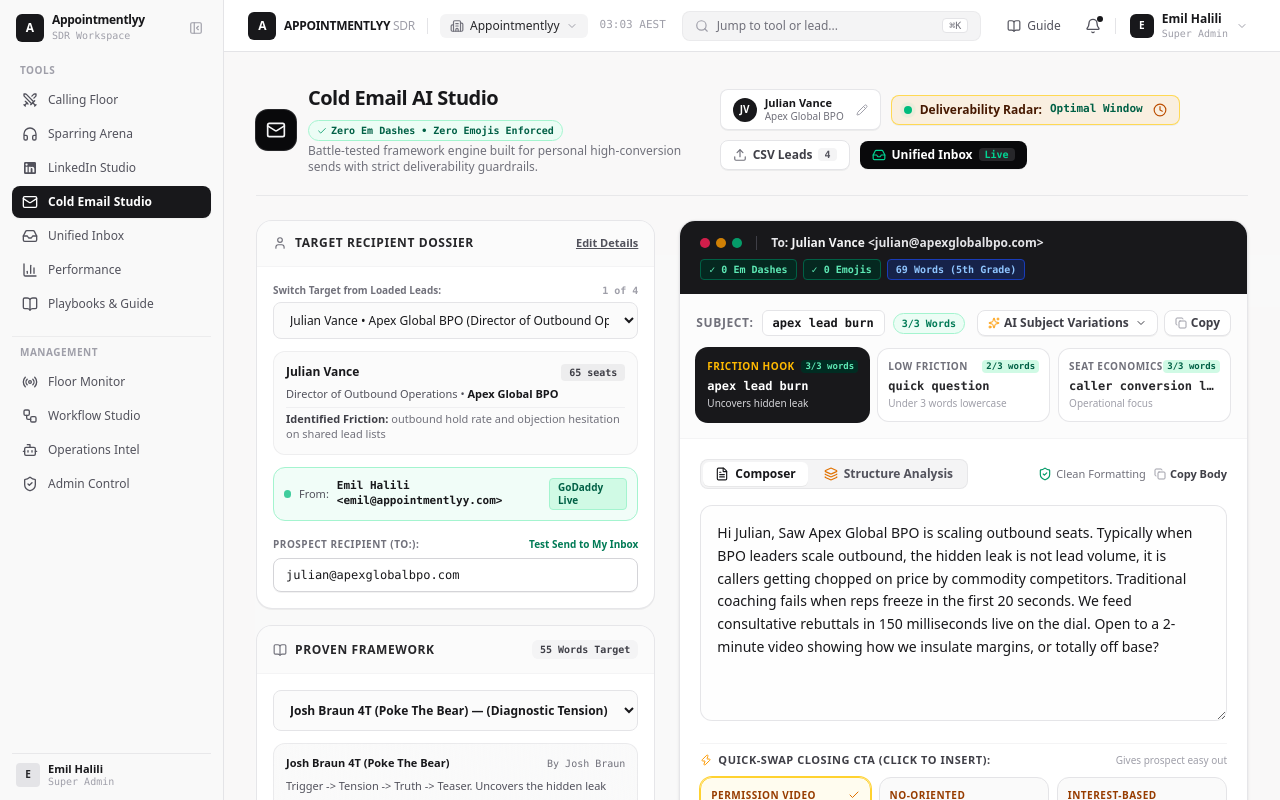
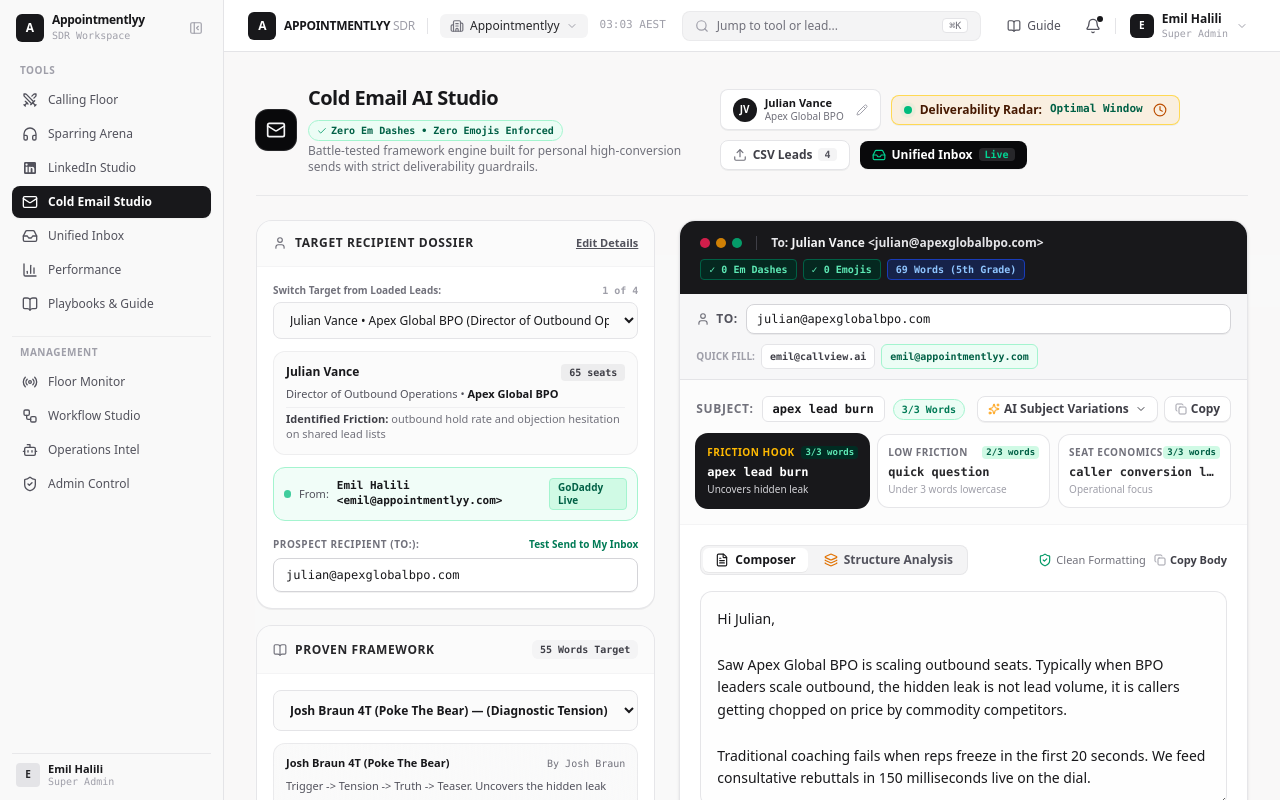
Before and after one commit to TTPehalili/bdmailms, a Next.js app: page /email in a window 1280 px wide. Built offline with nearby package versions, Linux system fonts and the light colour scheme.

Commit message:
fix(email): preserve newlines in sanitizer and add interactive To: recipient bar in composer

```diff
--- a/src/app/api/email/send/route.ts
+++ b/src/app/api/email/send/route.ts
@@ -21,6 +21,13 @@
       );
     }
 
+    // Escape HTML special characters to prevent malformed tags
+    const escapeHtml = (str: string) =>
+      str
+        .replace(/&/g, '&amp;')
+        .replace(/</g, '&lt;')
+        .replace(/>/g, '&gt;');
+
     // Format HTML paragraphs so email clients (Gmail, Outlook) do not collapse line breaks
     const paragraphs = body
       .split(/\n\s*\n/)
@@ -29,7 +36,7 @@
 
     const formattedHtml = `
       <div style="font-family: -apple-system, BlinkMacSystemFont, 'Segoe UI', Roboto, Helvetica, Arial, sans-serif; font-size: 14px; line-height: 1.6; color: #111827;">
-        ${paragraphs.map((p: string) => `<p style="margin: 0 0 16px 0; padding: 0;">${p.replace(/\n/g, '<br />')}</p>`).join('')}
+        ${paragraphs.map((p: string) => `<p style="margin: 0 0 16px 0; padding: 0; line-height: 1.6;">${escapeHtml(p).replace(/\n/g, '<br />')}</p>`).join('')}
       </div>
     `.trim();
 
--- a/src/components/email/ColdEmailStudio.tsx
+++ b/src/components/email/ColdEmailStudio.tsx
@@ -397,13 +397,16 @@
         setDirectSendStatus(`Dispatched from ${senderFrom} to ${prospectEmail.trim()}`);
       } else {
         const errData = await res.json().catch(() => ({}));
-        setDirectSendStatus(`Error: ${errData.error || 'Send failed'}`);
+        const errMsg = errData.error || `Send failed (${res.status} ${res.statusText})`;
+        console.error('[DIRECT SEND ERROR]', errMsg, errData);
+        setDirectSendStatus(`Error: ${errMsg}`);
       }
     } catch (e: any) {
+      console.error('[DIRECT SEND NETWORK ERROR]', e);
       setDirectSendStatus(`Error: ${e.message || 'Network error'}`);
     } finally {
       setIsSendingDirectEmail(false);
-      setTimeout(() => setDirectSendStatus(null), 8000);
+      setTimeout(() => setDirectSendStatus(null), 15000);
     }
   };
 
@@ -811,6 +814,51 @@
                 }`}>
                   {wordCount} Words ({currentDraft.readingGradeLevel})
                 </span>
+              </div>
+            </div>
+
+            {/* Direct Recipient Station (Editable directly inside Composer) */}
+            <div className="px-4 py-2.5 bg-zinc-100/70 border-b border-zinc-200 flex flex-wrap items-center justify-between gap-2.5">
+              <div className="flex items-center gap-2 flex-1 min-w-[240px]">
+                <span className="text-xs font-bold text-zinc-600 uppercase tracking-wider shrink-0 flex items-center gap-1.5">
+                  <User className="h-3.5 w-3.5 text-zinc-500" />
+                  To:
+                </span>
+                <input
+                  type="email"
+                  value={prospectEmail}
+                  onChange={(e) => setProspectEmail(e.target.value)}
+                  placeholder="Enter prospect recipient email (e.g. emil@callview.ai)"
+                  className="w-full text-xs font-mono font-medium rounded-lg border border-zinc-300 bg-white px-2.5 py-1.5 text-zinc-900 focus:outline-hidden focus:ring-1 focus:ring-zinc-900 shadow-2xs"
+                />
+              </div>
+
+              <div className="flex items-center gap-1.5 shrink-0">
+                <span className="text-[10px] text-zinc-400 font-semibold uppercase">Quick Fill:</span>
+                <button
+                  type="button"
+                  onClick={() => setProspectEmail('emil@callview.ai')}
+                  className={`text-[10px] font-mono px-2 py-1 rounded-md font-bold transition-all border cursor-pointer ${
+                    prospectEmail === 'emil@callview.ai'
+                      ? 'bg-zinc-900 text-white border-zinc-900 shadow-2xs'
+                      : 'bg-white text-zinc-700 border-zinc-200 hover:bg-zinc-100'
+                  }`}
+                  title="Target callview.ai test email"
+                >
+                  emil@callview.ai
+                </button>
+                <button
+                  type="button"
+                  onClick={() => setProspectEmail('emil@appointmentlyy.com')}
+                  className={`text-[10px] font-mono px-2 py-1 rounded-md font-bold transition-all border cursor-pointer ${
+                    prospectEmail === 'emil@appointmentlyy.com'
+                      ? 'bg-emerald-700 text-white border-emerald-700 shadow-2xs'
+                      : 'bg-emerald-50 text-emerald-800 border-emerald-200 hover:bg-emerald-100'
+                  }`}
+                  title="Target GoDaddy inbox"
+                >
+                  emil@appointmentlyy.com
+                </button>
               </div>
             </div>
 
--- a/src/lib/coldEmailStudio.ts
+++ b/src/lib/coldEmailStudio.ts
@@ -324,13 +324,14 @@
   const emDashMatches = cleanText.match(emDashRegex);
   const emDashesCount = emDashMatches ? emDashMatches.length : 0;
 
-  // Replace em dashes cleanly with comma or period
+  // Replace em dashes cleanly with comma or period without collapsing newlines
   cleanText = cleanText
-    .replace(/\s*[—–]\s*/g, ', ')
-    .replace(/\s*--\s*/g, ', ')
-    .replace(/,\s*,/g, ',')
-    .replace(/\s{2,}/g, ' ')
-    .replace(/\s+([.,?!])/g, '$1')
+    .replace(/[ \t]*[—–][ \t]*/g, ', ')
+    .replace(/[ \t]*--[ \t]*/g, ', ')
+    .replace(/,[ \t]*,/g, ',')
+    .replace(/[ \t]{2,}/g, ' ')
+    .replace(/[ \t]+([.,?!])/g, '$1')
+    .replace(/\n{3,}/g, '\n\n')
     .trim();
 
   return {
```
